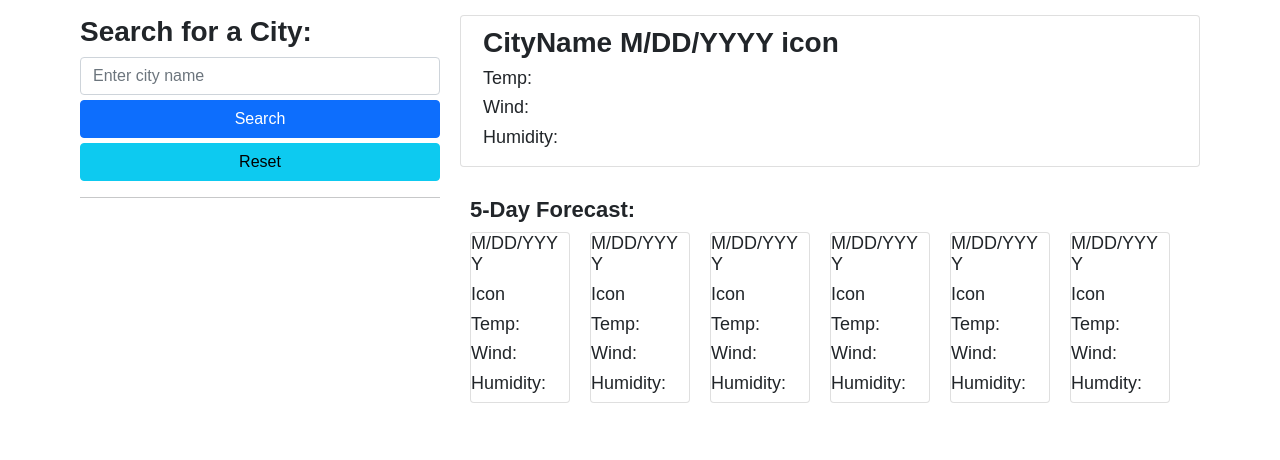
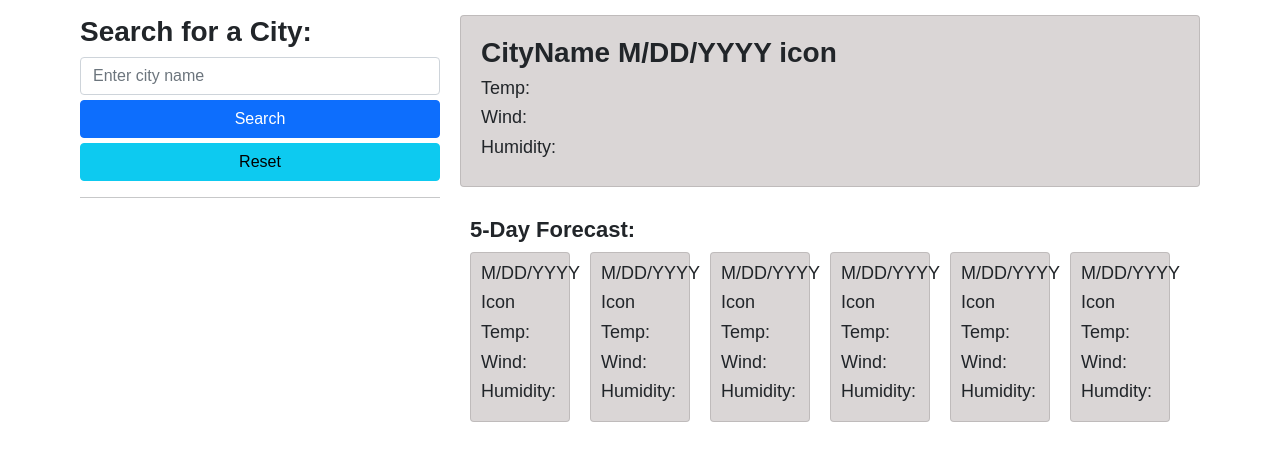
Before and after one commit to dscornaienchi/weather-dashboard, a plain HTML site: page index.html in a window 1280 px wide. Shown: the part 58-518 px from the top of the page. Drawn offline with nearby package versions, Linux system fonts and the light colour scheme.

Commit message:
updated card CSS code snippet

```diff
--- a/assets/css/style.css
+++ b/assets/css/style.css
@@ -50,4 +50,7 @@ h5 {
 
 .card {
     margin-right: 20px; /* Adjust as needed */
+    background-color: rgb(218, 214, 214);
+    padding: 10px;
+    white-space: nowrap;
 }
```
